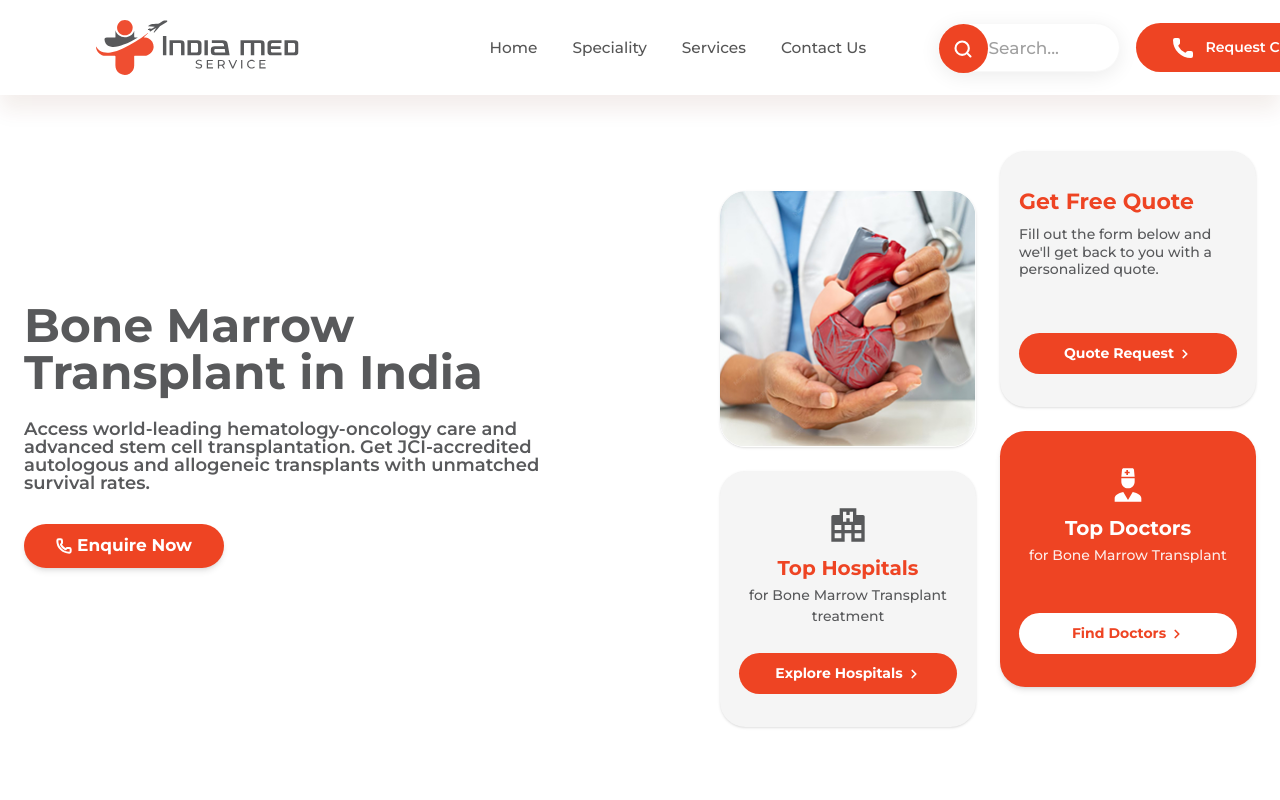
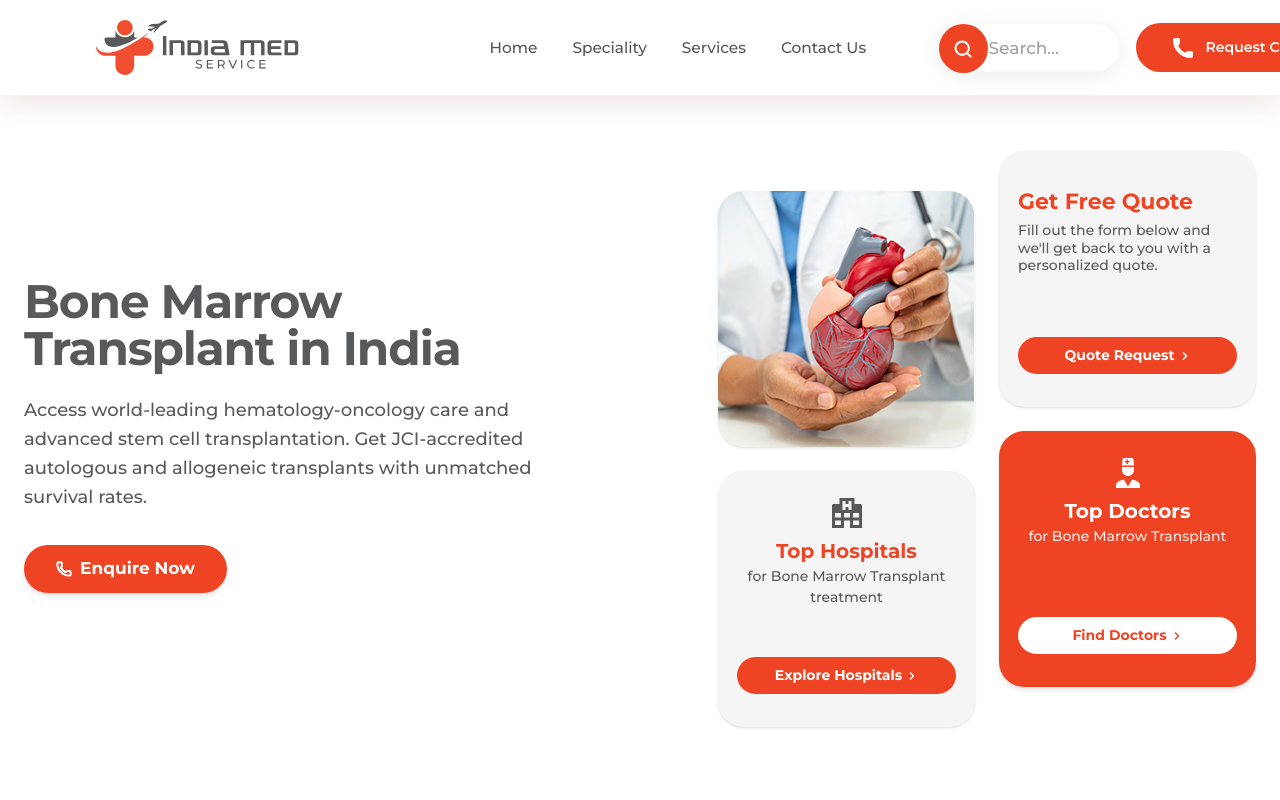
Before and after one commit to danish-rizwan-dev/india-med, a Next.js app: page /en/speciality/bone-marrow-transplant in a window 1280 px wide. Shown: the top 800 px of the page. Built offline with nearby package versions, Linux system fonts and the light colour scheme.

Commit message:
hero section upadated

```diff
--- a/components/speciality/sections/SpecialityHero.tsx
+++ b/components/speciality/sections/SpecialityHero.tsx
@@ -5,8 +5,14 @@ import { Link } from "@/i18n/routing";
 import { useTranslations } from "next-intl";
 
 interface SpecialityHeroProps {
-  data: any;
-  specLang: any;
+  data: {
+    heroBadge?: string;
+  };
+  specLang: {
+    hero_title: string;
+    hero_desc: string;
+    image_alt?: string;
+  };
   locale: string;
 }
 
@@ -19,97 +25,115 @@ export default function SpecialityHero({
   const tShared = useTranslations('SpecialityShared');
 
   return (
-    <section className="relative w-full max-w-[1320px] mx-auto px-4 sm:px-6 py-8 md:py-12 lg:py-24 flex flex-col lg:flex-row items-center gap-12 md:gap-16 lg:gap-12 xl:gap-[140px] font-montserrat overflow-hidden">
+    <section className="relative w-full max-w-[1320px] mx-auto px-4 sm:px-6 py-8 md:py-12 lg:py-24 flex flex-col lg:flex-row items-center gap-8 md:gap-16 lg:gap-12 xl:gap-[140px] font-montserrat overflow-hidden">
 
-      {/* LEFT SIDE CONTENT */}
-      <div className="w-full flex-1 flex flex-col gap-5 md:gap-6 text-center lg:text-left items-center lg:items-start lg:-translate-y-6">
-        <h1 className="text-[#58595B] font-bold text-[32px] sm:text-[40px] lg:text-[47px] leading-tight lg:leading-none">
+      {/* LEFT SIDE CONTENT - SEO SEMANTICS */}
+      <div className="w-full flex-1 flex flex-col gap-5 md:gap-6 text-left items-start lg:-translate-y-6 order-1">
+        {/* H1 Main Keyword Heading for Search Engines */}
+        <h1 className="text-[#58595B] font-bold text-[28px] sm:text-[40px] lg:text-[47px] leading-tight lg:leading-none tracking-tight">
           {specLang.hero_title}
         </h1>
 
-        <p className="text-[#58595B] font-semibold text-[15px] sm:text-[18px] leading-normal lg:leading-none max-w-[600px]">
+        <p className="text-[#58595B] font-medium text-[15px] sm:text-[18px] leading-relaxed max-w-[600px]">
           {specLang.hero_desc}
         </p>
 
+        {/* DESKTOP-ONLY CTA (Hidden on mobile to avoid duplication) */}
+        <div className="hidden sm:block mt-2">
           <Link
             href="#enquire"
-          className="w-full sm:w-fit min-h-[44px] px-8 py-2.5 bg-[#EE4423] text-white font-bold text-[17px] rounded-[50px] flex items-center justify-center gap-[5px] active:scale-95 transition-all shadow-md mt-2 text-center leading-tight hover:bg-[#d63a1b]"
+            className="w-fit min-h-[48px] px-8 py-2.5 bg-[#EE4423] text-white font-bold text-[17px] rounded-[50px] flex items-center justify-center gap-2 active:scale-95 transition-all shadow-md leading-tight hover:bg-[#d63a1b]"
+            aria-label={`${tShared('enquire_now')} for ${badgeText}`}
           >
             <Phone className="text-white shrink-0" size={16} strokeWidth={3} />
             <span>{tShared('enquire_now')}</span>
           </Link>
         </div>
+      </div>
 
-      {/* RIGHT SIDE CONTENT */}
-      <div className="w-full lg:w-auto max-w-[538px] flex flex-col sm:flex-row gap-4 sm:gap-6 mx-auto">
+      {/* RIGHT SIDE CONTENT - CLEANER MOBILE GRID */}
+      <div className="w-full lg:w-auto max-w-[538px] grid grid-cols-2 gap-3 sm:gap-6 mx-auto order-2">
 
-        {/* Left Column */}
-        <div className="flex-1 flex flex-col gap-4 sm:gap-6 items-center sm:items-stretch">
-          {/* Card 1: Dynamic Image */}
-          <div className="relative w-full max-w-[256px] sm:w-[256px] h-[240px] sm:h-[256px] rounded-[25.26px] overflow-hidden shadow-sm flex-shrink-0">
+        {/* Column 1 */}
+        <div className="flex flex-col gap-3 sm:gap-6">
+          {/* Card 1: Main Visual Asset */}
+          <figure className="relative w-full h-[150px] sm:h-[256px] rounded-[20px] sm:rounded-[25.26px] overflow-hidden shadow-sm m-0">
             <Image
               src="/images/specialities/cardiological-assistance/HeartimageHeroSection.jpg"
-              alt={specLang.hero_title}
+              alt={specLang.image_alt || specLang.hero_title}
               fill
               priority
+              sizes="(max-w: 640px) 50vw, 256px"
               className="object-cover"
             />
-          </div>
+          </figure>
 
-          {/* Card 3: Top Hospitals */}
-          <div className="bg-[#F5F5F5] w-full max-w-[256px] sm:w-[256px] h-[256px] rounded-[25.26px] pt-[34px] pr-[19px] pb-[33px] pl-[19px] flex flex-col justify-between shadow-sm">
+          {/* Card 2: Top Hospitals */}
+          <div className="bg-[#F5F5F5] w-full min-h-[170px] sm:h-[256px] rounded-[20px] sm:rounded-[25.26px] p-3 sm:p-[24px_19px_33px_19px] flex flex-col justify-between shadow-sm">
             <div className="flex flex-col items-center text-center">
               <Image
                 src="/images/specialities/cardiological-assistance/hospital-buildingHeroSection.svg"
-                alt="Hospital Icon"
-                width={40}
-                height={40}
-                className="mb-2"
+                alt=""
+                width={36}
+                height={36}
+                className="mb-1 sm:mb-2"
               />
-              <h3 className="text-[#EE4423] font-bold text-[18px] sm:text-[20px]">{tShared('top_hospitals')}</h3>
-              <p className="text-[#58595B] text-[13px] sm:text-[14px] font-medium mt-0.5">{tShared('for_treatment', { badge: badgeText })}</p>
+              <h2 className="text-[#EE4423] font-bold text-[14px] sm:text-[20px] leading-tight">{tShared('top_hospitals')}</h2>
+              <p className="text-[#58595B] text-[11px] sm:text-[14px] font-medium mt-0.5 line-clamp-2">{tShared('for_treatment', { badge: badgeText })}</p>
             </div>
-            <Link href="#hospitals" className="bg-[#EE4423] text-white font-bold text-[14px] px-4 py-2.5 rounded-full flex items-center justify-center gap-1 w-full active:scale-95 transition-all hover:bg-[#d63a1b]">
-              {tShared('explore_hospitals')} <ChevronRight size={14} strokeWidth={3} />
+            <Link href="#hospitals" className="bg-[#EE4423] text-white font-bold text-[11px] sm:text-[14px] px-3 py-2 rounded-full flex items-center justify-center gap-1 w-full active:scale-95 transition-all hover:bg-[#d63a1b] mt-1.5">
+              <span className="truncate">{tShared('explore_hospitals')}</span> <ChevronRight size={12} strokeWidth={3} className="shrink-0" />
             </Link>
           </div>
         </div>
 
-        {/* Right Column (Staggered / Shifted Up on Desktop Only) */}
-        <div className="flex-1 flex flex-col gap-4 sm:gap-6 items-center sm:items-stretch lg:-translate-y-10">
-          {/* Card 2: Get Free Quote */}
-          <div className="bg-[#F5F5F5] w-full max-w-[256px] sm:w-[256px] h-[256px] rounded-[25.26px] pt-[34px] pr-[19px] pb-[33px] pl-[19px] flex flex-col justify-between shadow-sm">
+        {/* Column 2 */}
+        <div className="flex flex-col gap-3 sm:gap-6 lg:-translate-y-10">
+          {/* Card 3: Get Free Quote */}
+          <div className="bg-[#F5F5F5] w-full min-h-[170px] sm:h-[256px] rounded-[20px] sm:rounded-[25.26px] p-3 sm:p-[34px_19px_33px_19px] flex flex-col justify-between shadow-sm">
             <div>
-              <h3 className="text-[#EE4423] font-bold text-[20px] sm:text-[22px] mb-2 text-center sm:text-left">{tShared('get_free_quote')}</h3>
-              <p className="text-[#58595B] text-[13px] sm:text-[14px] font-medium leading-tight text-center sm:text-left">
+              <h2 className="text-[#EE4423] font-bold text-[14px] sm:text-[22px] mb-1 text-left">{tShared('get_free_quote')}</h2>
+              <p className="text-[#58595B] text-[11px] sm:text-[14px] font-medium leading-tight text-left line-clamp-3 sm:line-clamp-none">
                 {tShared('quote_desc')}
               </p>
             </div>
-            <Link href="#quote" className="bg-[#EE4423] text-white font-bold text-[14px] px-4 py-2.5 rounded-full flex items-center justify-center gap-1 w-full active:scale-95 transition-all hover:bg-[#d63a1b]">
-              {tShared('quote_request')} <ChevronRight size={14} strokeWidth={3} />
+            <Link href="#quote" className="bg-[#EE4423] text-white font-bold text-[11px] sm:text-[14px] px-3 py-2 rounded-full flex items-center justify-center gap-1 w-full active:scale-95 transition-all hover:bg-[#d63a1b] mt-1.5">
+              <span className="truncate">{tShared('quote_request')}</span> <ChevronRight size={12} strokeWidth={3} className="shrink-0" />
             </Link>
           </div>
 
           {/* Card 4: Top Doctors */}
-          <div className="bg-[#EE4423] w-full max-w-[256px] sm:w-[256px] h-[256px] rounded-[25.26px] pt-[34px] pr-[19px] pb-[33px] pl-[19px] flex flex-col justify-between text-white shadow-md">
+          <div className="bg-[#EE4423] w-full min-h-[170px] sm:h-[256px] rounded-[20px] sm:rounded-[25.26px] p-3 sm:p-[24px_19px_33px_19px] flex flex-col justify-between text-white shadow-md">
             <div className="flex flex-col items-center text-center">
               <Image
                 src="/images/specialities/cardiological-assistance/doctorHeroSection.svg"
-                alt="Doctor Icon"
-                width={40}
-                height={40}
-                className="brightness-0 invert mb-2"
+                alt=""
+                width={36}
+                height={36}
+                className="brightness-0 invert mb-1 sm:mb-2"
               />
-              <h3 className="font-bold text-[18px] sm:text-[20px]">{tShared('top_doctors')}</h3>
-              <p className="text-white/90 text-[13px] sm:text-[14px] font-medium mt-0.5">{tShared('for_badge', { badge: badgeText })}</p>
+              <h2 className="font-bold text-[14px] sm:text-[20px] leading-tight">{tShared('top_doctors')}</h2>
+              <p className="text-white/90 text-[11px] sm:text-[14px] font-medium mt-0.5 line-clamp-2">{tShared('for_badge', { badge: badgeText })}</p>
             </div>
-            <Link href="#doctors" className="bg-white text-[#EE4423] font-bold text-[14px] px-4 py-2.5 rounded-full flex items-center justify-center gap-1 w-full active:scale-95 transition-all hover:bg-white/90">
-              {tShared('find_doctors')} <ChevronRight size={14} strokeWidth={3} />
+            <Link href="#doctors" className="bg-white text-[#EE4423] font-bold text-[11px] sm:text-[14px] px-3 py-2 rounded-full flex items-center justify-center gap-1 w-full active:scale-95 transition-all hover:bg-white/90 mt-1.5">
+              <span className="truncate">{tShared('find_doctors')}</span> <ChevronRight size={12} strokeWidth={3} className="shrink-0" />
             </Link>
           </div>
         </div>
+      </div>
 
+      {/* MOBILE-ONLY CTA (Appears naturally below everything on mobile layout) */}
+      <div className="w-full sm:hidden order-3 mt-4">
+        <Link
+          href="#enquire"
+          className="w-full min-h-[48px] px-8 py-3 bg-[#EE4423] text-white font-bold text-[16px] rounded-[50px] flex items-center justify-center gap-2 active:scale-95 transition-all shadow-md text-center leading-tight hover:bg-[#d63a1b]"
+          aria-label={`${tShared('enquire_now')} for ${badgeText}`}
+        >
+          <Phone className="text-white shrink-0" size={18} strokeWidth={2.5} />
+          <span>{tShared('enquire_now')}</span>
+        </Link>
       </div>
+
     </section>
   );
 }
```
Lines whose indentation alone changed are shown as unchanged.
